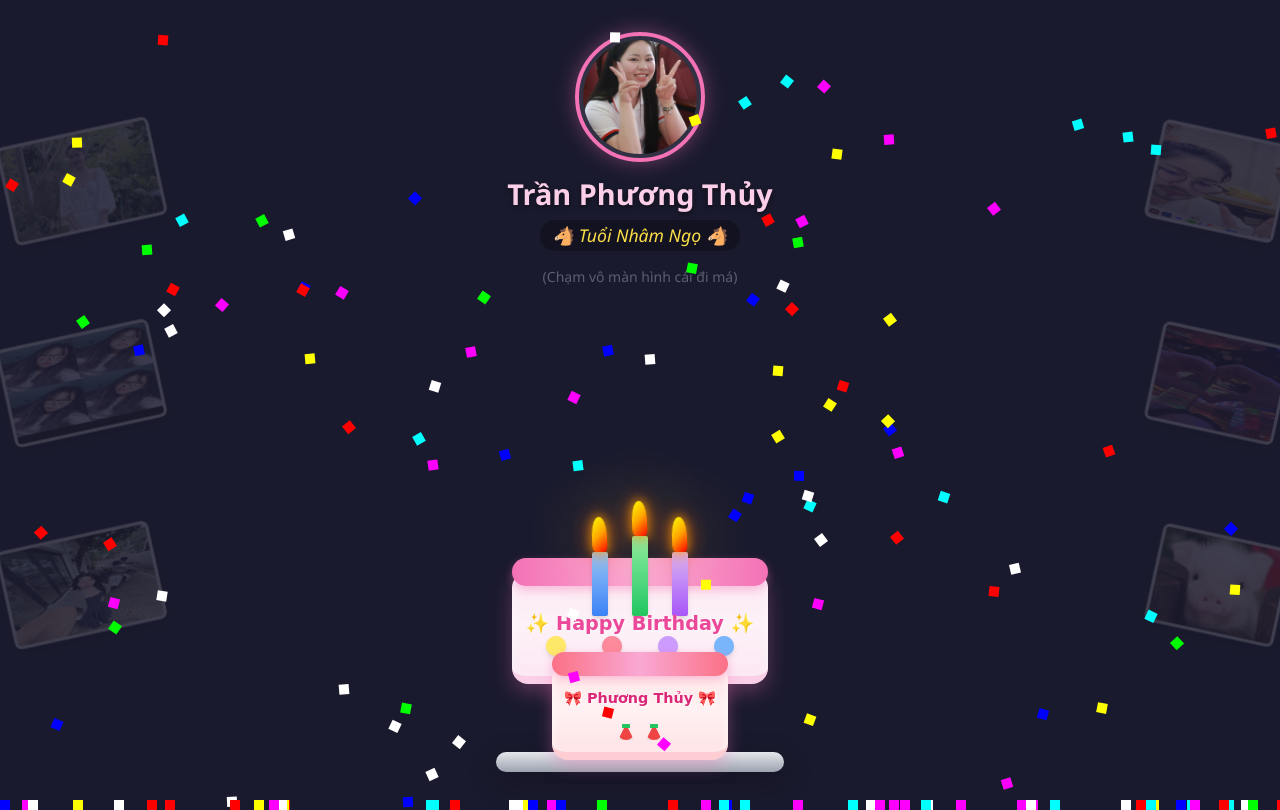
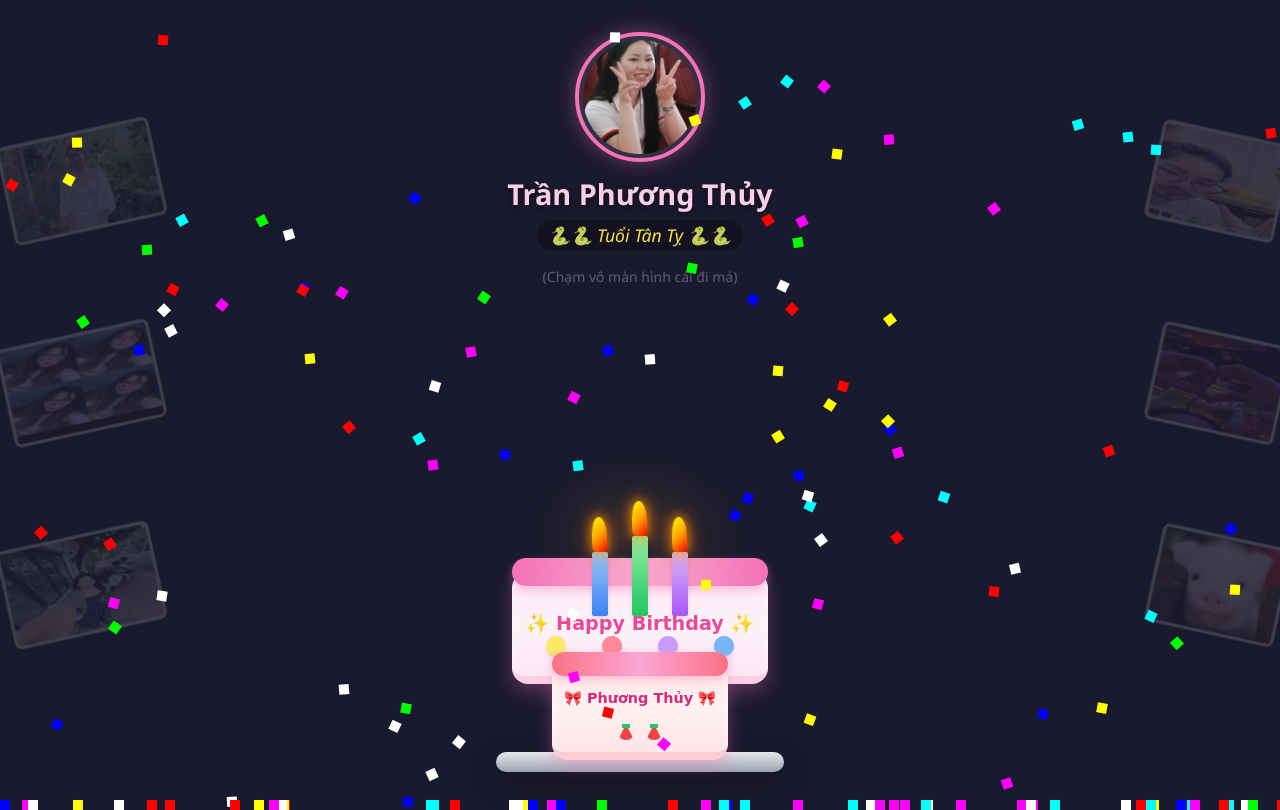
Before and after one commit to Kha03/birth-day-thuy, a plain HTML site: page index.html in a window 1280 px wide. Drawn offline with nearby package versions, Linux system fonts and the light colour scheme.

Commit message:
Update user year from 'Nhâm Ngọ' to 'Tân Tỵ'

```diff
--- a/index.html
+++ b/index.html
@@ -409,7 +409,7 @@
         />
       </div>
       <h2 class="user-name">Trần Phương Thủy</h2>
-      <div class="user-year">🐴 Tuổi Nhâm Ngọ 🐴</div>
+      <div class="user-year">🐍🐍 Tuổi Tân Tỵ 🐍🐍</div>
     </div>
 
     <!-- Hướng dẫn (Thay đổi nội dung) -->
```
